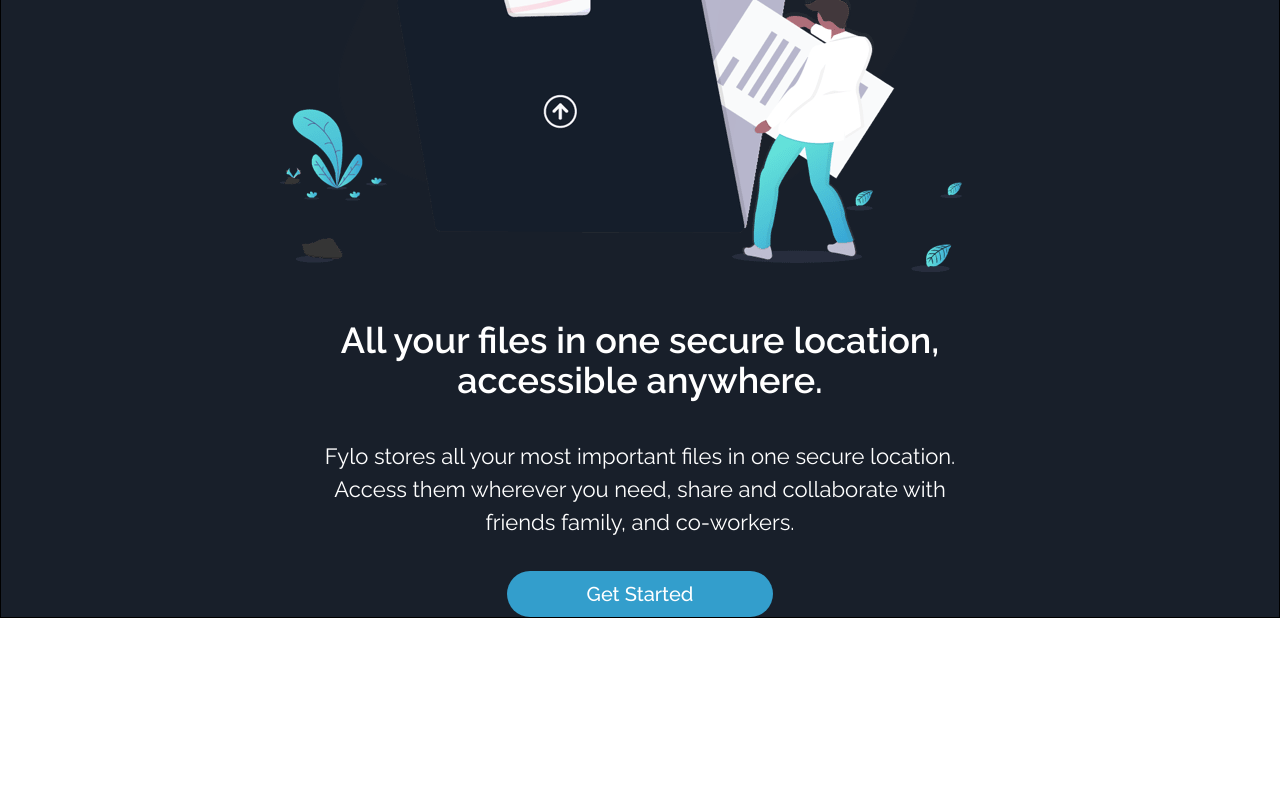
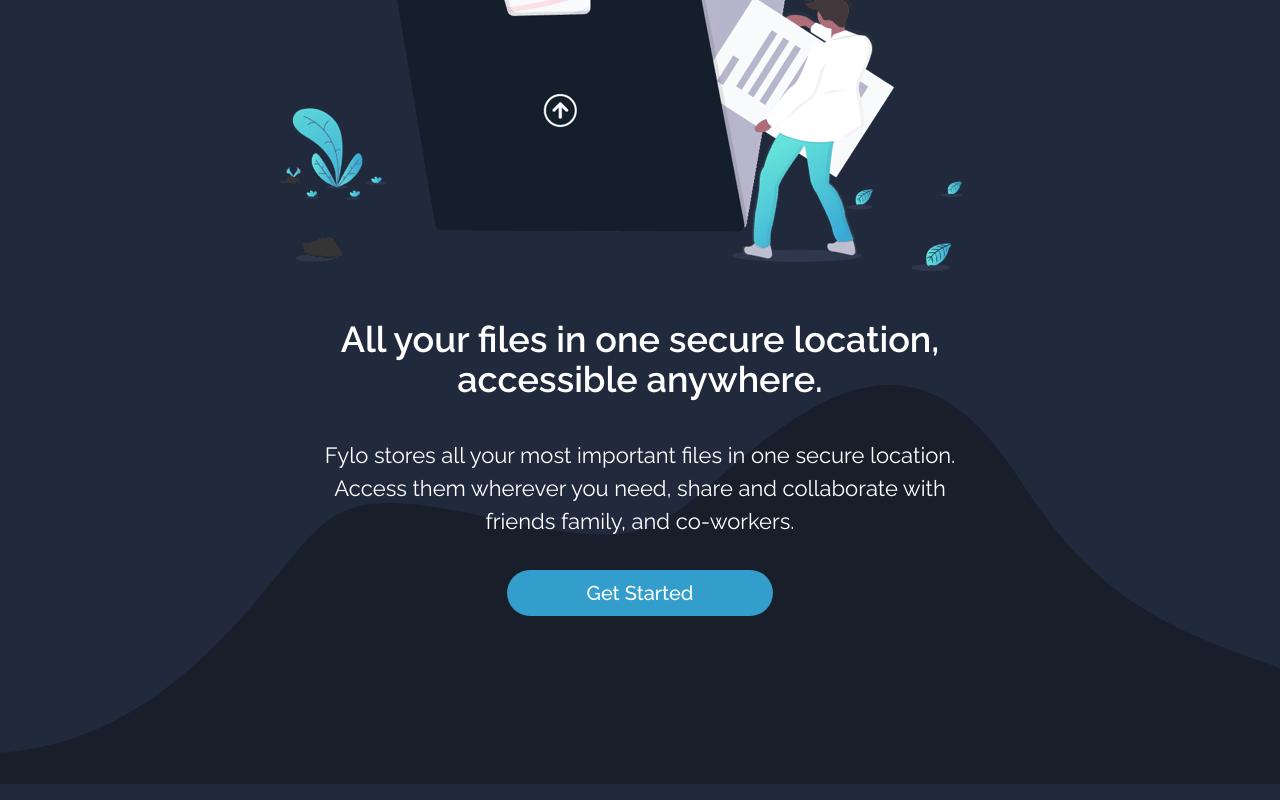
Before and after one commit to preetpalsinghkanda/fylo, a React (Vite) app: page / in a window 1280 px wide. Shown: the part 391-1191 px from the top of the page. Before the commit the page ends 1009 px from the top, so only its background shows below. Built offline with nearby package versions, Linux system fonts and the light colour scheme.

Commit message:
fixed hero curve img

```diff
--- a/src/App.jsx
+++ b/src/App.jsx
@@ -4,7 +4,7 @@
 
 const App = () => {
   return (
-    <div className="min-h-screen w-full bg-[hsl(218,28%,13%)]">
+    <div className="min-h-screen w-full bg-[hsl(219,30%,18%)]">
       <div className=" max-w-7xl w-full mx-auto">
         <Navbar />
         <Hero/>
--- a/src/components/Hero.jsx
+++ b/src/components/Hero.jsx
@@ -1,18 +1,19 @@
 import React from "react";
 import illustration1 from "../assets/illustration-intro.png";
+import curve from "../assets/bg-curvy-desktop.svg";
 
 const Hero = () => {
   return (
-    <div className="border flex flex-col gap-10">
+    <div className=" flex min-h-screen flex-col gap-10">
       <div className="flex flex-col items-center justify-center gap-12">
         <img src={illustration1} alt="" />
-        <h5 className="text-4xl font-[600] text-center text-white">
+        <h5 className="text-4xl z-10 font-[600] text-center text-white">
           All your files in one secure location,
           <span className="block"> accessible anywhere.</span>
         </h5>
       </div>
-      <div className="flex flex-col gap-8 justify-center">
-        <p className="text-[22px] text-white text-center ">
+      <div className="flex flex-col gap-8 mb-46 justify-center">
+        <p className="text-[22px] z-10 text-white text-center ">
           <span className="block">
             Fylo stores all your most important files in one secure location.
           </span>
@@ -21,7 +22,14 @@
           </span>{" "}
           friends family, and co-workers.
         </p>
-        <button className="bg-[hsl(198,60%,50%)] self-center text-[20px] text-white font-[500] rounded-full px-20 py-2">Get Started</button>
+        <button className="bg-[hsl(198,60%,50%)] z-10 self-center text-[20px] text-white font-[500] rounded-full px-20 py-2">
+          Get Started
+        </button>
+        <img
+          src={curve}
+          className="absolute  w-full left-1/2 translate-y-1/7 -translate-x-1/2 "
+          alt=""
+        />
       </div>
     </div>
   );
```
Also changed, not shown: src/assets/bg-curvy-desktop.svg (added).
